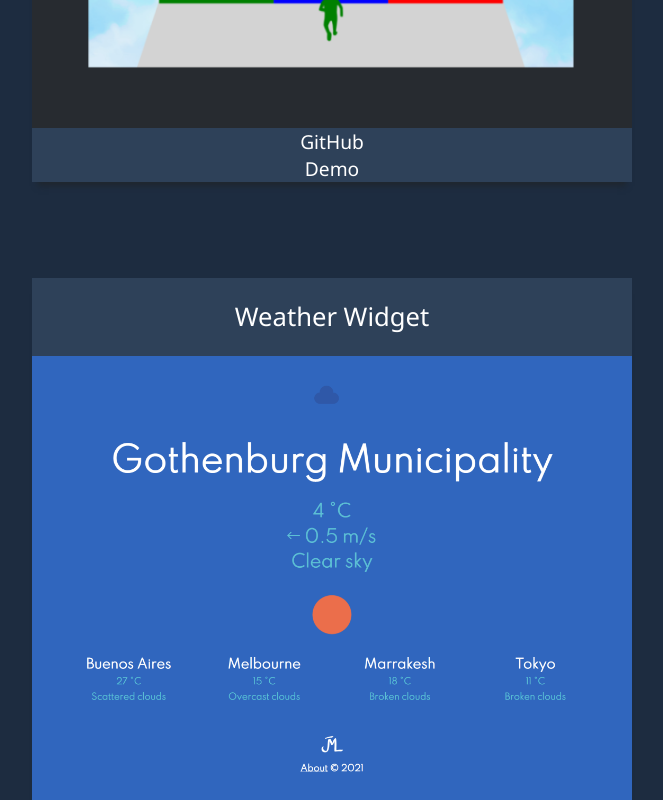
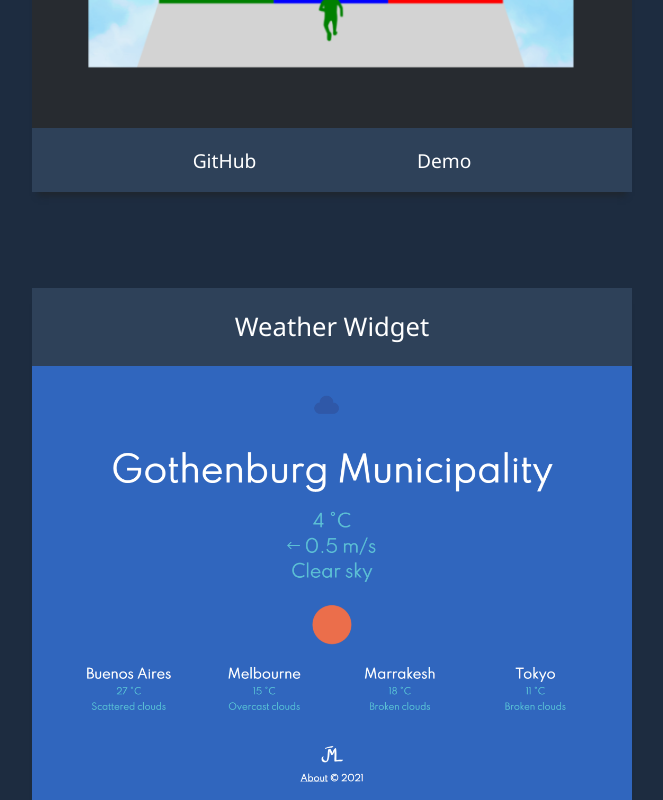
Before and after one commit to johnrybo/resume-react, a React (Create React App) app: page / in a window 1280 px wide. Shown: the part 1340-2140 px from the top of the page, without its empty margins (308-971 px from the left). Built offline with nearby package versions, Linux system fonts and the light colour scheme; a web font is replaced by a local one.

Commit message:
lite styling

```diff
--- a/src/home/ProjectGrid.js
+++ b/src/home/ProjectGrid.js
@@ -7,9 +7,11 @@ function ProjectGrid() {
       {projects.map((project) => (
         <div className="Project">
           <h2>{project.title}</h2>
-          <img src={project.image} alt="" width="600px"/>
-          <a href={project.gitHub}>GitHub</a>
-          <a href={project.demo}>Demo</a>
+          <img src={project.image} alt="" width="600px" />
+          <div style={{height: '4rem', width: '100%', display: 'flex', justifyContent: 'space-evenly', alignItems: 'center'}}>
+            <span><a href={project.gitHub}>GitHub</a></span>
+            <span><a href={project.demo}>Demo</a></span>
+          </div>
         </div>
       ))}
     </div>
```
